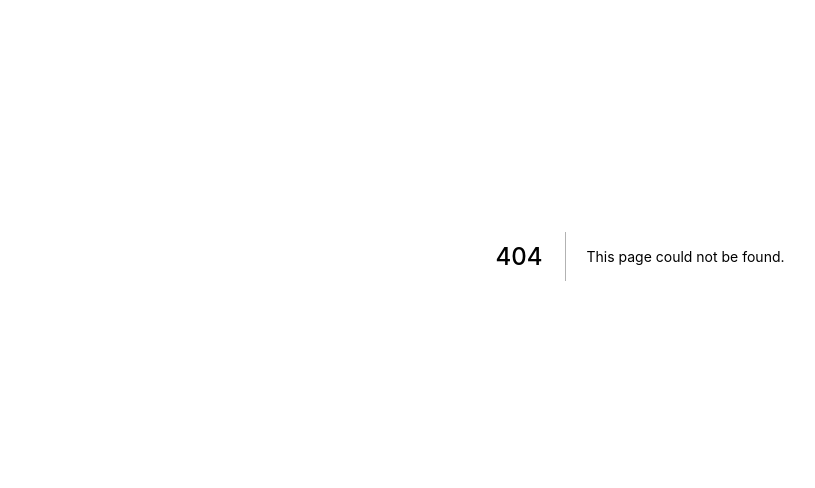
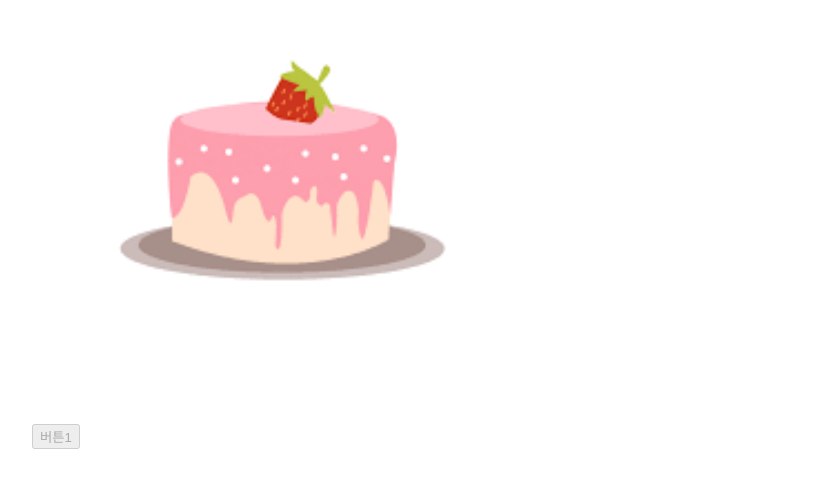
Before and after one commit to BungaeThunder/Bungae-Front, a Next.js app: page /cake in a window 1280 px wide. Before the commit this address had no page. Shown: the part 144-632 px from the top of the page, without its empty margins (0-815 px from the left). Built offline with nearby package versions, Linux system fonts and the light colour scheme.

Commit message:
feat(cake): add cake page prototype

```diff
--- /dev/null
+++ b/component/cake/AddLetterButton.tsx
@@ -0,0 +1,11 @@
+import React from 'react';
+
+type IAddLetterButtonProps = {
+	isArticle: boolean;
+};
+
+export const AddLetterButton: React.FC<IAddLetterButtonProps> = ({
+	isArticle,
+}) => {
+	return <button disabled={isArticle}>버튼1</button>;
+};
--- /dev/null
+++ b/component/cake/index.tsx
@@ -0,0 +1 @@
+export * from './AddLetterButton';
--- /dev/null
+++ b/component/index.tsx
@@ -0,0 +1 @@
+export * from './cake';
--- a/pages/api/hello.ts
+++ /dev/null
@@ -1,13 +0,0 @@
-// Next.js API route support: https://nextjs.org/docs/api-routes/introduction
-import type { NextApiRequest, NextApiResponse } from 'next'
-
-type Data = {
-  name: string
-}
-
-export default function handler(
-  req: NextApiRequest,
-  res: NextApiResponse<Data>
-) {
-  res.status(200).json({ name: 'John Doe' })
-}
--- /dev/null
+++ b/pages/cake/index.tsx
@@ -0,0 +1,24 @@
+import type { NextPage } from 'next';
+import Image from 'next/image';
+
+// TODO: 절대경로로 바꾸기
+import { AddLetterButton } from '../../component/cake/AddLetterButton';
+import styles from '../../styles/Cake.module.css';
+
+const Cake: NextPage = () => {
+	const isArticle = true;
+	return (
+		<div className={styles.container}>
+			<main className={styles.main}>
+				<div className={styles.cake}>
+					<Image src="/images/cake.png" alt="cake" height={500} width={500} />
+				</div>
+				<div className={styles.button}>
+					<AddLetterButton isArticle={isArticle} />
+				</div>
+			</main>
+		</div>
+	);
+};
+
+export default Cake;
--- /dev/null
+++ b/styles/Cake.module.css
@@ -0,0 +1,19 @@
+.container {
+    padding: 0 2rem;
+  }
+
+.main {
+    min-height: 100vh;
+    padding: 4rem 0;
+    flex: 1;
+    display: flex;
+    flex-direction: column;
+}
+
+.cake {
+
+}
+
+.button {
+    display: flex;
+}
```
Also changed, not shown: package.json (+2 -7 lines), .eslintrc.js, public/images/cake.png (added).
